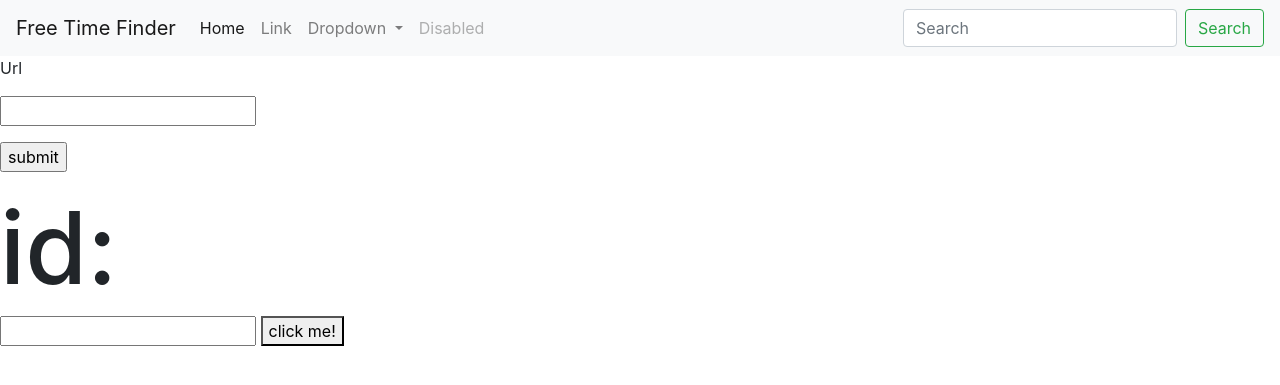
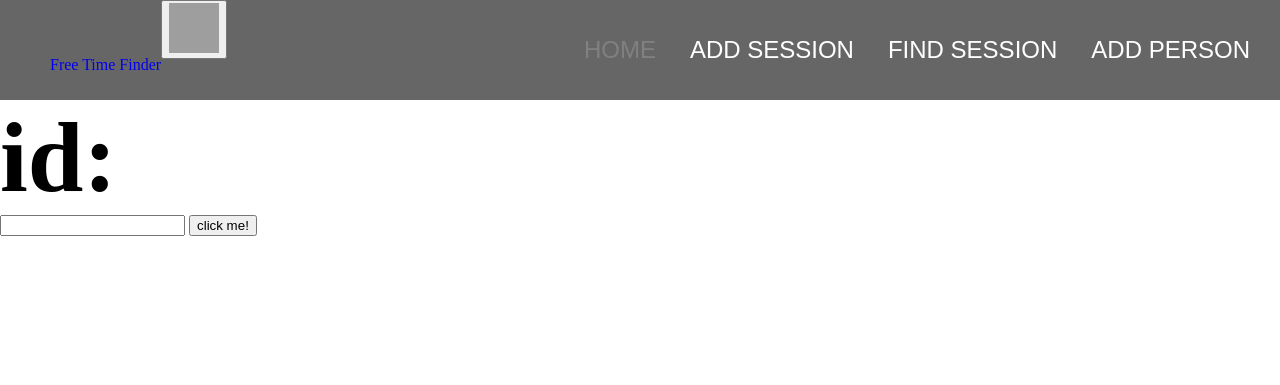
Before and after one commit to CheeXueyi/free-time-finder, a Flask app: page /timequery in a window 1280 px wide. Shown: the top 385 px of the page. Run offline with Flask 2, Linux system fonts and the light colour scheme; some libraries are stand-ins or nearby versions; grey boxes are pictures that could not be loaded.

Commit message:
sync changes

```diff
--- a/testing stuff/calander.html
+++ b/testing stuff/calander.html
@@ -5,10 +5,10 @@
     <meta http-equiv="X-UA-Compatible" content="IE=edge">
     <meta name="viewport" content="width=device-width, initial-scale=1.0">
     <link rel = "stylesheet" href="style.css">
-    <title>calander</title>
+    <title>calendar</title>
 </head>
 <body>
-    <table id="calander">
+    <table id="calendar">
         <tr>
             <th></th>
             <th>h1</th>
--- a/testing stuff/script.js
+++ b/testing stuff/script.js
@@ -28,8 +28,8 @@ for(let i = 0; i < dates.length; i++)
     `
     for(let j = range["start_time"]; j <= range["end_time"]; j++)
     {
-
+        html += "<td></td>"
     }
 
-    document.getElementById("calander").innerHTML += html;
+    document.getElementById("calendar").innerHTML += html;
 }
--- a/webapp/main.py
+++ b/webapp/main.py
@@ -50,7 +50,7 @@ def add_session():
         db.session.add(new_session)
         db.session.commit()
         id = new_session.id
-        return redirect(url_for("add_session_status", id=id))
+        return render_template("add_session_success.html", id=id)
     else:
         return render_template("add_session.html")
 
@@ -58,19 +58,19 @@ def add_session():
 def add_session_status(id):
     query_sess = Sessions.query.get(id)
     if query_sess != None:
-        return render_template("add_session_status", id=id)
+        return render_template("add_session_status.html", id=id)
     else:
         return "id not found"
 
 @app.route("/add_person", methods=["GET", "POST"])
 def add_person():
     #code to add new person
-    return 0
+    return "coming soon"
 
 @app.route("/find_session")
 def find_session():
     #find and show session free times
-    return 0
+    return render_template("timequery.html")
 
 @app.route("/json/<id>")
 def json_req(id):
--- a/webapp/static/css/main.css
+++ b/webapp/static/css/main.css
@@ -1,3 +1,21 @@
+/* Global Settings */
+#blank{
+    height:100px;
+}
+
+body {
+    background-color:white;
+}
+
+* {
+    margin:0px;
+    list-style: none;
+}
+
+a {
+    text-decoration: none;
+}
+
 h1 {
     font-size: 100px;
 }
@@ -5,3 +23,57 @@ h1 {
 .green {
     color:green;
 }
+
+
+.nav {
+    background-color:rgba(0,0,0,0.6);
+    margin-top:0px;
+    height:100px;
+    width:100%;
+    position: fixed;
+    z-index: 3;
+    -webkit-animation: fadein 1s; /* Safari, Chrome and Opera > 12.1 */
+       -moz-animation: fadein 1s; /* Firefox < 16 */
+        -ms-animation: fadein 1s; /* Internet Explorer */
+         -o-animation: fadein 1s; /* Opera < 12.1 */
+            animation: fadein 1s;
+}
+
+.navleft {
+    float:left;
+    line-height: 100px;
+    padding-left: 50px;
+    padding-top:15px;
+}
+
+.navleft img{
+    width:220px;
+    height:auto;
+}
+
+#navright {
+    float:right;
+    line-height: 100px;
+}
+
+#navright li{
+    display:inline;
+}
+
+#navright a {
+    color:white;
+    font-size:1.5em;
+    margin-right:30px;
+    text-transform: uppercase;
+    text-decoration: none;
+    transition: color 0.1s;
+    font-family: 'Poppins', sans-serif;
+}
+
+#navright a:hover{
+    color: grey;
+}
+
+#navright #active{
+    color:grey;
+}
--- a/webapp/templates/add_session_status.html
+++ b/webapp/templates/add_session_success.html
@@ -3,5 +3,5 @@
 {% block title %}Add session status{% endblock %}
 
 {% block content %}
-<p class="green">{{status}}</p>
+Successfully created session with id:{{id}}
 {% endblock %}
--- a/webapp/templates/base.html
+++ b/webapp/templates/base.html
@@ -1,53 +1,26 @@
 <!DOCTYPE html>
 <html lang="en">
 <head>
-    <link rel="stylesheet" href="https://stackpath.bootstrapcdn.com/bootstrap/4.3.1/css/bootstrap.min.css" integrity="sha384-ggOyR0iXCbMQv3Xipma34MD+dH/1fQ784/j6cY/iJTQUOhcWr7x9JvoRxT2MZw1T" crossorigin="anonymous">
-    <meta charset="UTF-8">
-    <meta http-equiv="X-UA-Compatible" content="IE=edge">
-    <meta name="viewport" content="width=device-width, initial-scale=1.0">
     <link rel="stylesheet" href="{{ url_for('static', filename='css/main.css') }}">
     <title>{% block title %}{% endblock%}</title>
 </head>
 <body>
-    <nav class="navbar navbar-expand-lg navbar-light bg-light">
-        <a class="navbar-brand" href="/">Free Time Finder</a>
-        <button class="navbar-toggler" type="button" data-toggle="collapse" data-target="#navbarSupportedContent" aria-controls="navbarSupportedContent" aria-expanded="false" aria-label="Toggle navigation">
-          <span class="navbar-toggler-icon"></span>
-        </button>
-
-        <div class="collapse navbar-collapse" id="navbarSupportedContent">
-          <ul class="navbar-nav mr-auto">
-            <li class="nav-item active">
-              <a class="nav-link" href="/timefinder">Home <span class="sr-only">(current)</span></a>
-            </li>
-            <li class="nav-item">
-              <a class="nav-link" href="#">Link</a>
-            </li>
-            <li class="nav-item dropdown">
-              <a class="nav-link dropdown-toggle" href="#" id="navbarDropdown" role="button" data-toggle="dropdown" aria-haspopup="true" aria-expanded="false">
-                Dropdown
-              </a>
-              <div class="dropdown-menu" aria-labelledby="navbarDropdown">
-                <a class="dropdown-item" href="#">Action</a>
-                <a class="dropdown-item" href="#">Another action</a>
-                <div class="dropdown-divider"></div>
-                <a class="dropdown-item" href="#">Something else here</a>
-              </div>
-            </li>
-            <li class="nav-item">
-              <a class="nav-link disabled" href="#" tabindex="-1" aria-disabled="true">Disabled</a>
-            </li>
-          </ul>
-          <form class="form-inline my-2 my-lg-0">
-            <input class="form-control mr-sm-2" type="search" placeholder="Search" aria-label="Search">
-            <button class="btn btn-outline-success my-2 my-sm-0" type="submit">Search</button>
-          </form>
-        </div>
-    </nav>
+  <div class="nav">
+    <button type="button" id='menu' onclick=''><img src='Images/others/menu.png' width='50' height='50'></button>
+    <div class="navleft">
+        <a href="/" id="logo">Free Time Finder</a>
+    </div>
+    <div id="navright">
+        <ul>
+            <li><a href="/" id="active">Home</a></li>
+            <li><a href="/add_session">Add Session</a></li>
+            <li><a href="/find_session">Find Session</a></li>
+            <li><a href="/add_person">Add Person</a></li>
+        </ul>
+    </div>
+  </div>
+  <div id="blank"></div>
     {% block content %}
     {% endblock %}
-    <script src="https://code.jquery.com/jquery-3.3.1.slim.min.js" integrity="sha384-q8i/X+965DzO0rT7abK41JStQIAqVgRVzpbzo5smXKp4YfRvH+8abtTE1Pi6jizo" crossorigin="anonymous"></script>
-    <script src="https://cdnjs.cloudflare.com/ajax/libs/popper.js/1.14.7/umd/popper.min.js" integrity="sha384-UO2eT0CpHqdSJQ6hJty5KVphtPhzWj9WO1clHTMGa3JDZwrnQq4sF86dIHNDz0W1" crossorigin="anonymous"></script>
-    <script src="https://stackpath.bootstrapcdn.com/bootstrap/4.3.1/js/bootstrap.min.js" integrity="sha384-JjSmVgyd0p3pXB1rRibZUAYoIIy6OrQ6VrjIEaFf/nJGzIxFDsf4x0xIM+B07jRM" crossorigin="anonymous"></script>
 </body>
 </html>
--- a/webapp/templates/index.html
+++ b/webapp/templates/index.html
@@ -3,7 +3,6 @@
 {% block title %}index{% endblock %}
 
 {% block content %}
-<h1>Home</h1>
 <button onclick="display()">click me!</button>
 <div id="display"></div>
 <script>
--- a/webapp/templates/timequery.html
+++ b/webapp/templates/timequery.html
@@ -4,9 +4,6 @@
 
 {% block content %}
 <form action = "#" method="post">
-    <p>Url</p>
-    <p><input type="text" name="link"></p>
-    <p><input type="submit" value="submit"></p>
 </form>
 <h1>id:</h1><input type="number", id="id">
 <button onclick="display(document.getElementById('id').value)">click me!</button>
```
Also changed, not shown: webapp/sessions.sqlite3.
